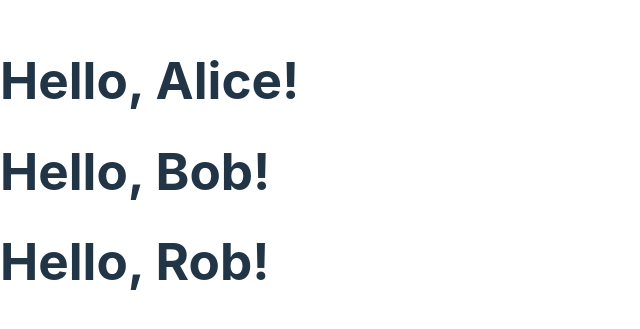
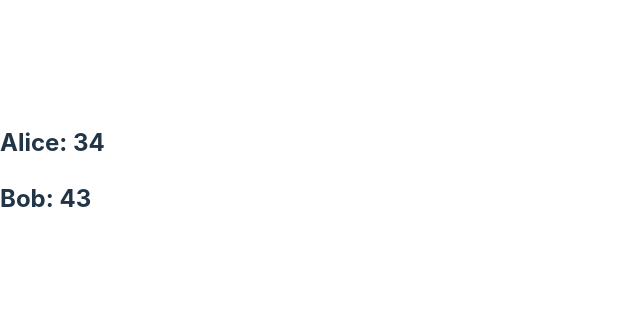
Before and after one commit to a-ch-t/react_mini_course_stepik, a React (Vite) app: page / in a window 1280 px wide. Shown: the part 229-558 px from the top of the page, without its empty margins (0-640 px from the left). Built offline with nearby package versions, Linux system fonts and the light colour scheme.

Commit message:
step_3.4.2

```diff
--- a/src/App.jsx
+++ b/src/App.jsx
@@ -1,11 +1,11 @@
 import Greeting from "./components/Greeting";
+import UserProfile from "./components/UserProfile";
 
 function App() {
   return (
     <div>
-      <Greeting name="Alice" />
-      <Greeting name="Bob" />
-      <Greeting name="Rob" />
+      <UserProfile name="Alice" age="34" />
+      <UserProfile name="Bob" age="43" />
     </div>
   );
 }
--- /dev/null
+++ b/src/components/UserProfile.jsx
@@ -0,0 +1,10 @@
+function UserProfile(props) {
+  return (
+    <>
+      <h2>
+        {props.name}: {props.age}
+      </h2>
+    </>
+  );
+}
+export default UserProfile;
```
